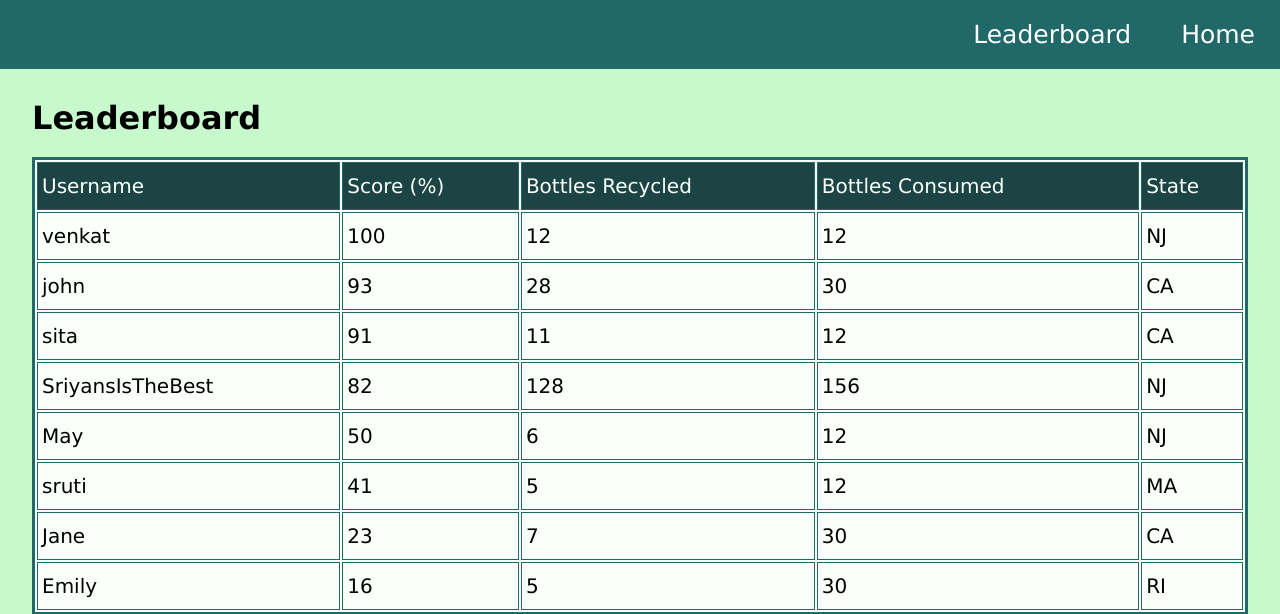
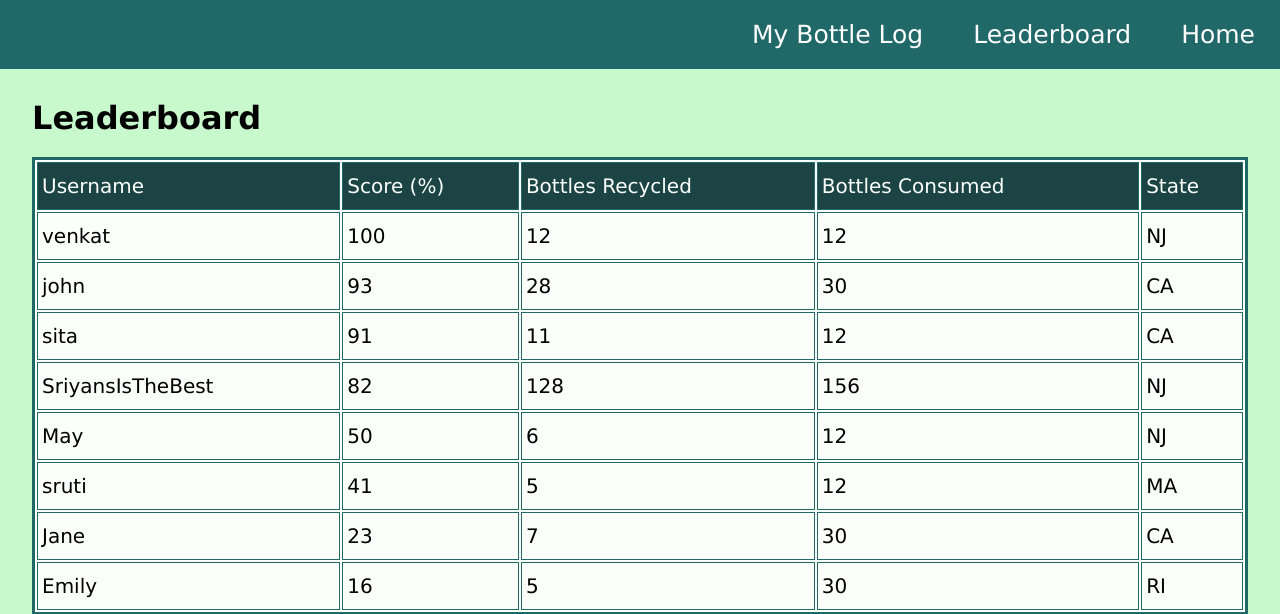
Before and after one commit to pranavik24/go-green-challenge, a Flask app: page /leaderboard in a window 1280 px wide. Shown: the top 614 px of the page. Run offline with Flask 2, Linux system fonts and the light colour scheme; data comes from the database, SQL or seed files in the repository.

Commit message:
Update leaderboard.html

```diff
--- a/templates/leaderboard.html
+++ b/templates/leaderboard.html
@@ -12,6 +12,7 @@
      <ul id="nav_bar">
   <li><a class="nav_bar_button" href="/">Home</a></li>
   <li><a class="nav_bar_button" href="/leaderboard">Leaderboard</a></li>
+         <li><a class="nav_bar_button" href="/mybottles">My Bottle Log</a></li>
 </ul>
 
   <h1 id="leaderboardHeader">
```
